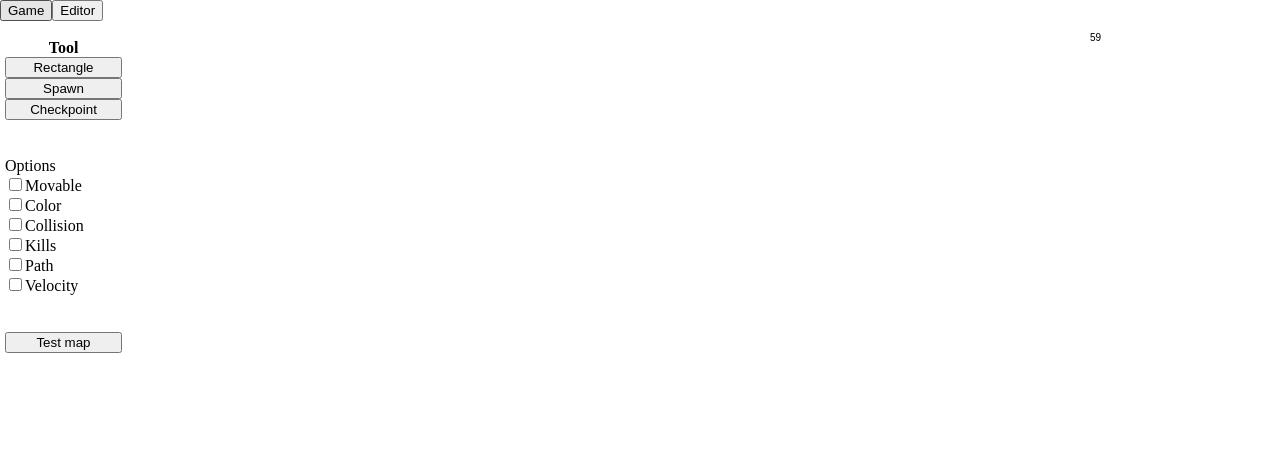
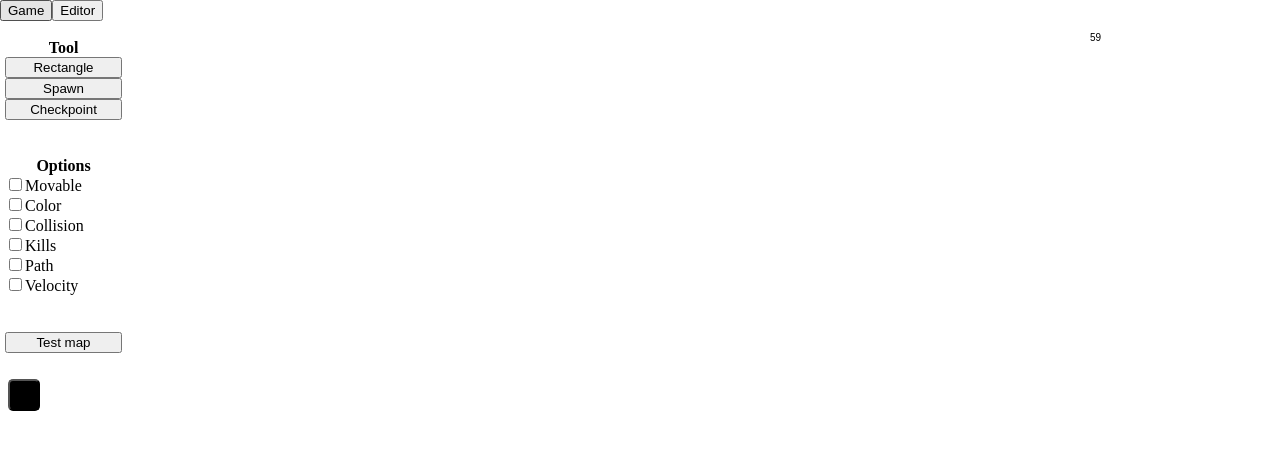
Before and after one commit to anisometropie/mouse-game, a React app in the folder front/: page / in a window 1280 px wide. Shown: the top 450 px of the page. Built offline with nearby package versions, Linux system fonts and the light colour scheme; no server answers.

Commit message:
choose rectangle color, choose to draw with color or not

```diff
--- a/front/package.json
+++ b/front/package.json
@@ -55,6 +55,7 @@
     "jest-canvas-mock": "^2.1.0",
     "lodash": "^4.17.14",
     "react": "^16.8.6",
+    "react-color": "^2.17.3",
     "react-dom": "^16.8.6",
     "sinon": "^7.3.2",
     "socket.io": "^2.2.0",
--- a/front/src/components/MapEditor.js
+++ b/front/src/components/MapEditor.js
@@ -1,6 +1,6 @@
 import React from 'react'
+import { get, isArray, isEmpty } from 'lodash'
 
-import { get, isArray, isEmpty } from 'lodash'
 import { fpsCounter } from 'utils/FpsCounter'
 import { setPointerLock } from 'engine/pointerLock'
 import { getMousePos, pixelRatio, pixelToGrid } from 'utils/canvas'
@@ -16,9 +16,10 @@ import Point from 'objects/Point'
 import User from 'objects/User'
 import TrapSystem from 'objects/TrapSystem'
 import CheckboxList from 'core.ui/CheckboxList'
+import ColorPicker from 'core.ui/ColorPicker'
 import { loadMap } from 'utils/maps'
 
-import './MapEditor.css'
+import styles from './MapEditor.css'
 
 export const WIDTH = 1000
 export const HEIGHT = 800
@@ -149,7 +150,7 @@ class MapEditor extends React.Component {
     const { tool, toolOptions } = this.state
     const { value: id } = event.target
     // if the option exists, remove it
-    if (toolOptions[id]) {
+    if (toolOptions[tool][id]) {
       const { [id]: removedKey, ...newOptions } = toolOptions[tool]
       this.setState({
         toolOptions: { ...toolOptions, [tool]: newOptions }
@@ -168,6 +169,22 @@ class MapEditor extends React.Component {
 
   handleToolChange = event => {
     this.setState({ tool: event.target.value })
+  }
+
+  handleColorChange = color => {
+    const { tool, toolOptions } = this.state
+    const newColor = new Color(color)
+    if (toolOptions[tool].color) {
+      this.setState({
+        color: newColor,
+        toolOptions: {
+          ...toolOptions,
+          [tool]: { ...toolOptions[tool], color: newColor }
+        }
+      })
+    } else {
+      this.setState({ color: newColor })
+    }
   }
 
   toogleTestMode = () => {
@@ -237,31 +254,31 @@ class MapEditor extends React.Component {
   }
 
   render() {
-    const { currentWorld, testMode, message } = this.state
+    const { currentWorld, testMode, message, color } = this.state
     return (
-      <div id="mainContainer">
-        <div id="leftBar">
-          <div id="toolBox">
-            <div className="leftBarGroup">
-              <span className="title">Tool</span>
+      <div id={styles.mainContainer}>
+        <div id={styles.leftBar}>
+          <div id={styles.toolBox}>
+            <div className={styles.leftBarGroup}>
+              <span className={styles.title}>Tool</span>
               <button
                 value="rectangle"
                 onClick={this.handleToolChange}
-                className="button"
+                className={styles.button}
               >
                 Rectangle
               </button>
               <button
                 value="spawn"
                 onClick={this.handleToolChange}
-                className="button"
+                className={styles.button}
               >
                 Spawn
               </button>
               <button
                 value="checkpoint"
                 onClick={this.handleToolChange}
-                className="button"
+                className={styles.button}
               >
                 Checkpoint
               </button>
@@ -282,7 +299,12 @@ class MapEditor extends React.Component {
               {testMode ? 'Back to Editor' : 'Test map'}
             </button>
           </div>
-          <div className="message">{message}</div>
+          <div className={styles.message}>{message}</div>
+          <ColorPicker
+            value={color.hexString}
+            noTextField
+            onChangeComplete={this.handleColorChange}
+          />
         </div>
         {testMode ? (
           <Game world={currentWorld} noNetwork />
@@ -293,7 +315,7 @@ class MapEditor extends React.Component {
             onMouseDown={this.mouseDown}
             onMouseUp={this.mouseUp}
             ref={this.canvas}
-            id="canvas"
+            id={styles.canvas}
             width={WIDTH}
             height={HEIGHT}
           />
--- /dev/null
+++ b/front/src/core.ui/ColorPicker/ColorPicker.css
@@ -0,0 +1,27 @@
+.button {
+  width: 32px;
+  height: 32px;
+  border-radius: 5px;
+}
+
+.button:focus {
+  outline: 0;
+}
+
+.buttonContainer {
+  width: 48px;
+  height: 48px;
+  padding: 8px;
+  z-index: 0;
+}
+
+.colorPickerContainer {
+  position: relative;
+  display: flex;
+}
+
+.colorPicker {
+  margin-top: 3px;
+  margin-left: -4px;
+  z-index: 99;
+}
--- /dev/null
+++ b/front/src/core.ui/ColorPicker/ColorPicker.js
@@ -0,0 +1,125 @@
+import React from 'react'
+
+import TextField from '@material-ui/core/TextField'
+import Popper from '@material-ui/core/Popper'
+
+import { TwitterPicker } from 'react-color'
+import styles from './ColorPicker.css'
+
+export default class ColorPicker extends React.Component {
+  constructor(props) {
+    super(props)
+    this.state = {
+      color: props.value,
+      isBeingEdited: false,
+      anchorEl: null
+    }
+    this.pickerRef = React.createRef()
+  }
+
+  componentDidUpdate() {
+    const { isBeingEdited } = this.state
+    if (isBeingEdited) {
+      this.pickerRef.current.focus()
+    }
+  }
+
+  handleBlur = () => {
+    setTimeout(() => {
+      if (
+        this.pickerRef.current !== null &&
+        !this.pickerRef.current.contains(document.activeElement)
+      ) {
+        this.setState({
+          isBeingEdited: false
+        })
+      }
+    }, 1)
+  }
+
+  handleClick = event => {
+    this.setState({
+      anchorEl: event.currentTarget,
+      isBeingEdited: !this.state.isBeingEdited
+    })
+  }
+
+  handleChange = value => {
+    this.setState({
+      color: value
+    })
+  }
+
+  render() {
+    const {
+      label,
+      name,
+      onChangeComplete,
+      noTextField = false,
+      pickerTriangle
+    } = this.props
+    return (
+      <div className={styles.colorPickerContainer}>
+        <div className={styles.buttonContainer}>
+          <button
+            style={{ backgroundColor: this.state.color }}
+            className={styles.button}
+            onClick={this.handleClick}
+            onBlur={this.handleBlur}
+          />
+        </div>
+        {!noTextField && (
+          <TextField
+            label={label}
+            name={name}
+            value={this.state.color}
+            onChange={e => {
+              this.handleChange(e.target.value)
+            }}
+            onBlur={this.handleBlur}
+            margin="normal"
+          />
+        )}
+        <Popper
+          open={this.state.isBeingEdited}
+          anchorEl={this.state.anchorEl}
+          disablePortal={true}
+          placement="bottom-start"
+          modifiers={{
+            flip: {
+              enabled: false
+            }
+          }}
+          className={styles.colorPicker}
+        >
+          <div ref={this.pickerRef} onBlur={this.handleBlur}>
+            <TwitterPicker
+              color={this.state.color}
+              onChangeComplete={color => {
+                this.handleChange(color.hex)
+                onChangeComplete(color.hex)
+              }}
+              colors={[
+                '#FF6900',
+                '#FCB900',
+                '#7BDCB5',
+                '#00D084',
+                '#8ED1FC',
+                '#0693E3',
+                '#ABB8C3',
+                '#EB144C',
+                '#F78DA7',
+                '#9900EF',
+                '#AAA',
+                '#BBB',
+                '#CCC',
+                '#EEE'
+              ]}
+              triangle={pickerTriangle}
+            />
+          </div>
+        </Popper>
+      </div>
+    )
+  }
+}
--- /dev/null
+++ b/front/src/core.ui/ColorPicker/index.js
@@ -0,0 +1 @@
+export { default } from './ColorPicker'
--- a/front/webpack.config.babel.js
+++ b/front/webpack.config.babel.js
@@ -15,7 +15,7 @@ module.exports = {
       },
       {
         test: /\.css$/,
-        use: ['style-loader', 'css-loader']
+        use: ['style-loader', 'css-loader?modules=true']
       }
     ]
   },
```
Also changed, not shown: 1 other file (tests, documents, lock files or other folders).
